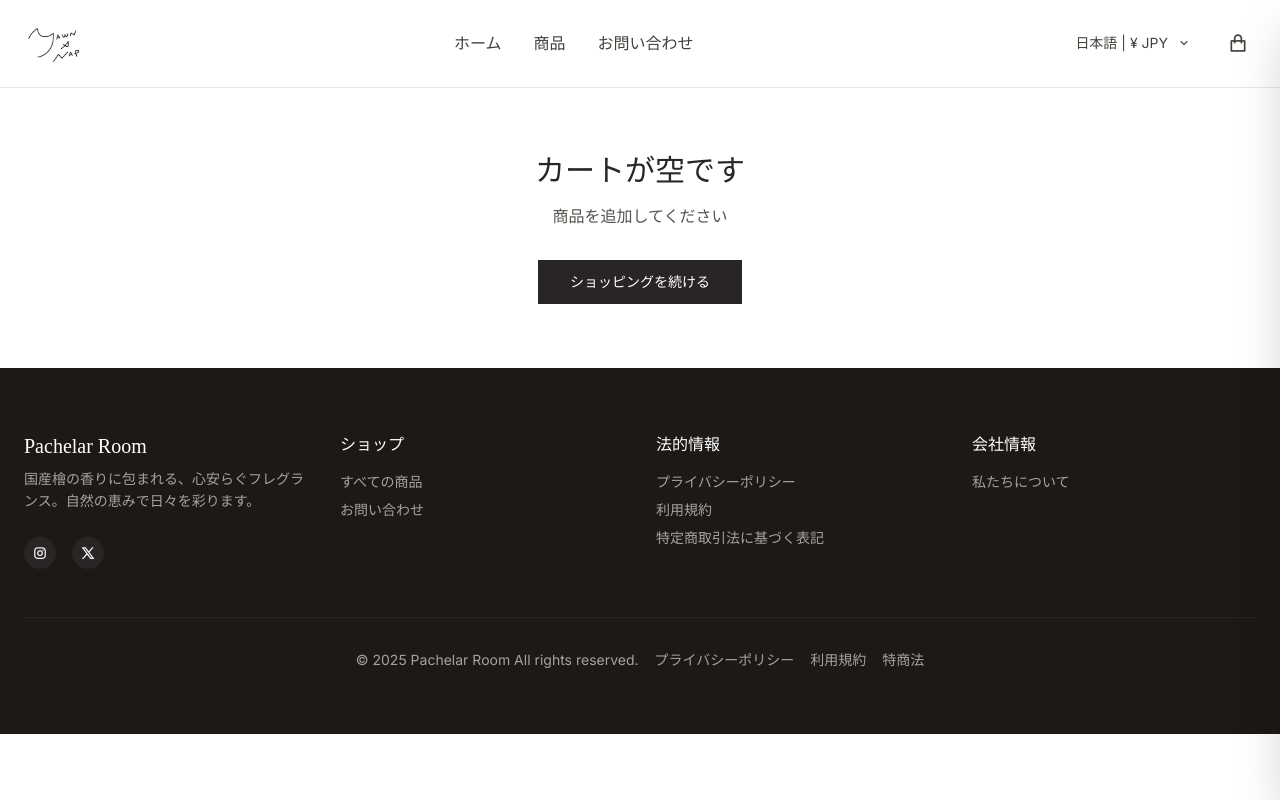
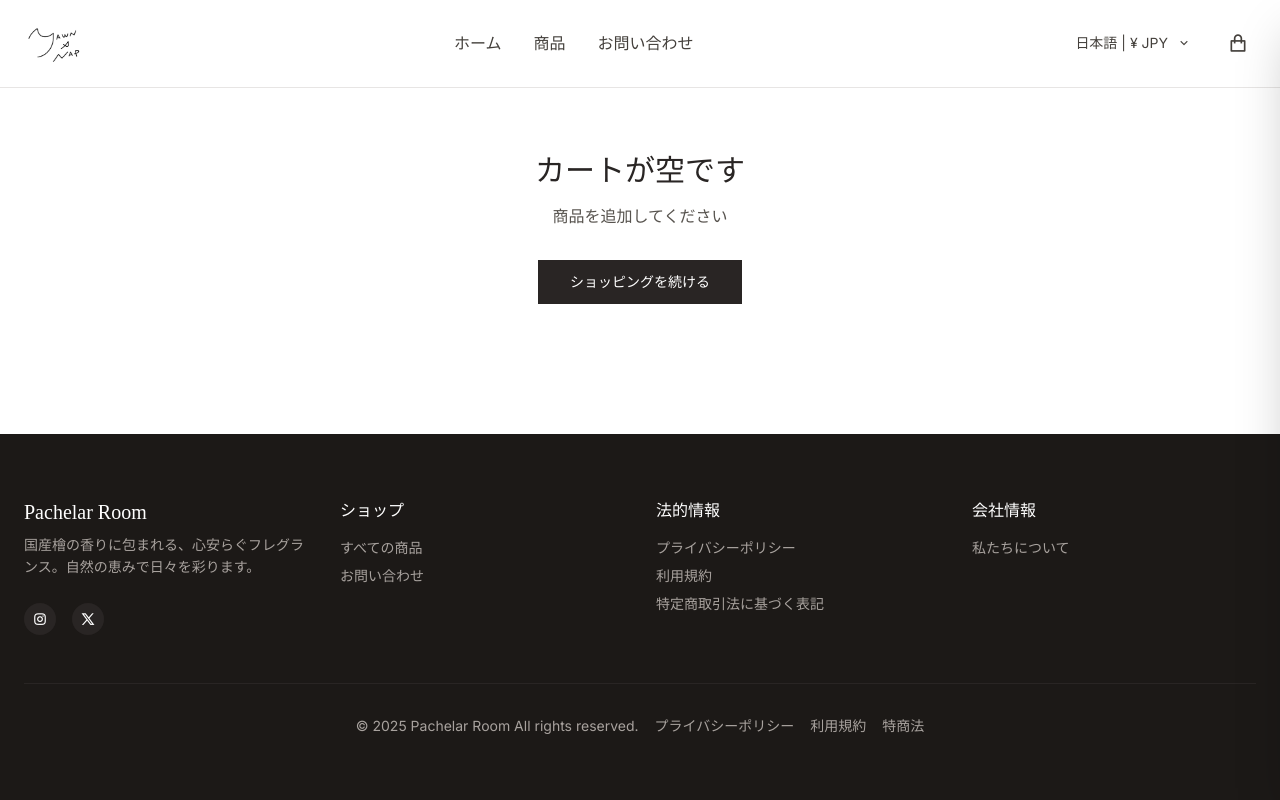
Before and after one commit to bbbyk105/pasheler, a Next.js app: page /checkout in a window 1280 px wide. Built offline with nearby package versions, Linux system fonts and the light colour scheme.

Commit message:
footerの固定

```diff
--- a/app/checkout/cancel/page.tsx
+++ b/app/checkout/cancel/page.tsx
@@ -11,10 +11,10 @@
   const t = translations[language];
 
   return (
-    <div className="min-h-screen bg-white">
+    <div className="min-h-screen flex flex-col bg-white">
       <Header />
 
-      <main className="py-16 px-6">
+      <main className="flex-1 py-16 px-6">
         <div className="max-w-2xl mx-auto text-center">
           {/* Cancel Icon */}
           <div className="w-20 h-20 bg-stone-100 rounded-full flex items-center justify-center mx-auto mb-6">
--- a/app/checkout/page.tsx
+++ b/app/checkout/page.tsx
@@ -27,9 +27,9 @@
 
   if (items.length === 0) {
     return (
-      <div className="min-h-screen bg-white">
+      <div className="min-h-screen flex flex-col bg-white">
         <Header />
-        <main className="py-16 px-6">
+        <main className="flex-1 py-16 px-6">
           <div className="max-w-4xl mx-auto text-center">
             <h1 className="text-3xl font-serif text-stone-800 mb-4">
               {t.cart.empty}
@@ -49,10 +49,10 @@
   }
 
   return (
-    <div className="min-h-screen bg-white">
+    <div className="min-h-screen flex flex-col bg-white">
       <Header />
 
-      <main className="py-16 px-6">
+      <main className="flex-1 py-16 px-6">
         <div className="max-w-7xl mx-auto">
           <h1 className="text-3xl font-serif text-stone-800 mb-8 text-center">
             {t.checkout.title}
--- a/app/checkout/success/page.tsx
+++ b/app/checkout/success/page.tsx
@@ -25,10 +25,10 @@
   }, []); // 空の依存配列で初回のみ実行
 
   return (
-    <div className="min-h-screen bg-white">
+    <div className="min-h-screen flex flex-col bg-white">
       <Header />
 
-      <main className="py-16 px-6">
+      <main className="flex-1 py-16 px-6">
         <div className="max-w-2xl mx-auto text-center">
           {/* Success Icon */}
           <div className="w-20 h-20 bg-green-100 rounded-full flex items-center justify-center mx-auto mb-6">
```
